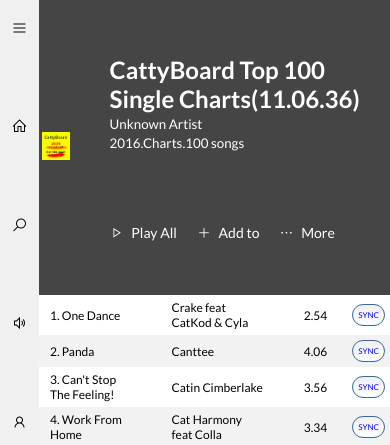
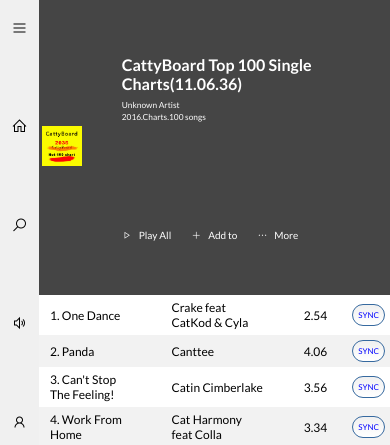
Before and after one commit to pesto-students/p10-avinash-drashish77, a plain HTML site: page Week-1/Project-2/index.html in a window 390 px wide. Shown: the top 445 px of the page. Drawn offline with nearby package versions, Linux system fonts and the light colour scheme.

Commit message:
chore: complete code

```diff
--- a/Week-1/Project-2/index.html
+++ b/Week-1/Project-2/index.html
@@ -29,7 +29,7 @@
             <img src="./assets/hero-img.jpeg" alt="hero image" class="img" />
           </div>
           <div class="content-box">
-            <div class="">
+            <div class="top">
               <h1 class="main-heading">
                 CattyBoard Top 100 Single Charts(11.06.36)
               </h1>
--- a/Week-1/Project-2/style.css
+++ b/Week-1/Project-2/style.css
@@ -18,6 +18,9 @@
     /* display: flex; */
     position: relative;
 
+}
+.top p:first-of-type{
+    margin-top: 5px;
 }
 .sidebar{
     display: flex;
@@ -142,8 +145,15 @@ font-weight: bold;
     display: flex;
 }
 @media screen and (max-width: 768px) {
+
  .sidebar{
     width: 10vw;
+ }
+ .content-box, .play-menu{
+    font-size: 10px;
+ }
+ .content-box .main-heading{
+    font-size: 16px;
  }
  .left{
     width: 10vw;
```
